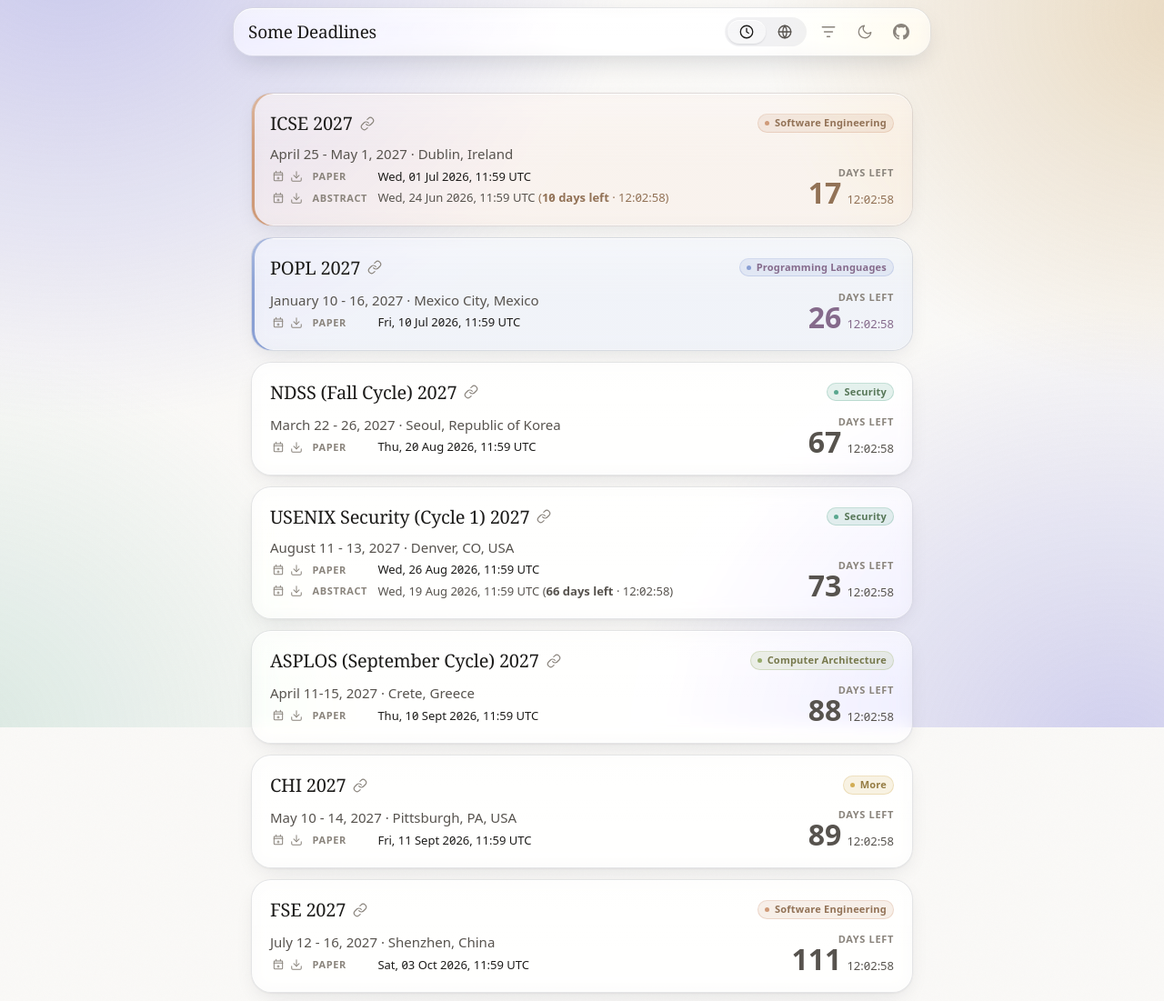
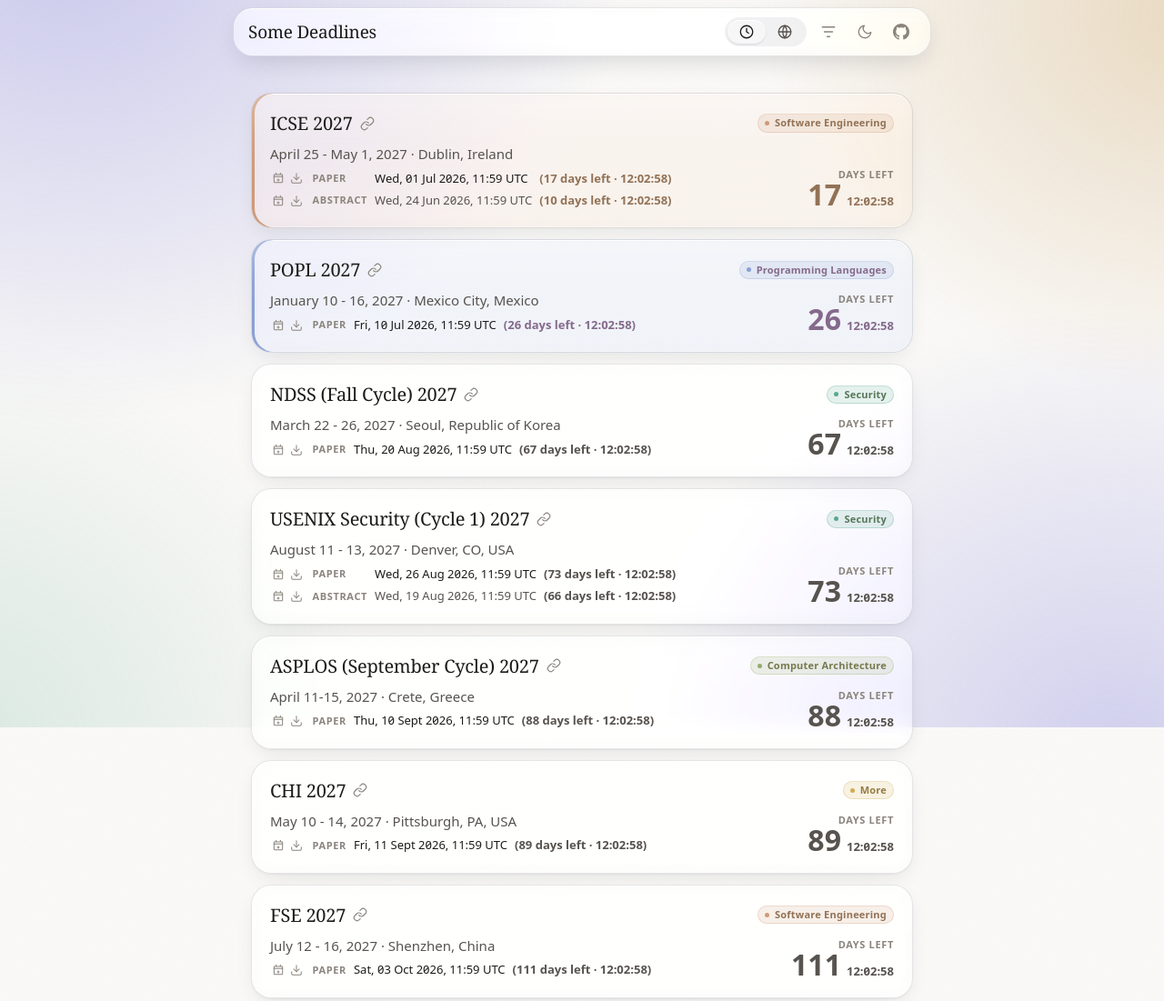
Before and after one commit to chyanju/some-deadlines, an Astro site: page / in a window 1280 px wide. Shown: the top 1101 px of the page at 91% size. Built offline with nearby package versions, Linux system fonts and the light colour scheme; Astro itself is replaced by a stand-in of ours.

Commit message:
Countdowns: bold everything; add paper's inline countdown; align as a table
- Both deadline rows (Paper + Abstract) now carry an inline "(N days left ·
  HH:MM:SS)" countdown, laid out as an aligned mini-table (icons · label · date ·
  countdown) via a CSS grid + display:contents rows, so the countdown column lines
  up across rows within a card.
- Bolder weights everywhere: big figure 700, big clock 600, "DAYS LEFT" label
  700, inline figure 700 / inline clock 600.
- New InlineCountdown.astro; countdown.ts renders all [data-inline-cd] (paper and
  abstract); the old abstract-only .abs-cd / [data-abs-*] renamed to .cd-inline /
  [data-inline-*].

```diff
--- a/src/components/ConferenceCard.astro
+++ b/src/components/ConferenceCard.astro
@@ -2,6 +2,7 @@
 import type { ProcessedConference } from "../lib/deadlines";
 import { deadlineItems } from "../lib/deadlines";
 import DeadlineActions from "./DeadlineActions.astro";
+import InlineCountdown from "./InlineCountdown.astro";
 
 interface Props {
   conf: ProcessedConference;
@@ -50,32 +51,34 @@
     </div>
   </div>
 
-  {/* Row 2 — dates + per-deadline rows w/ their own add-to-calendar icons (left),
-      countdown (right, dropped down) */}
+  {/* Row 2 — date·place, then a per-deadline mini-table (icons · label · date ·
+      countdown) with aligned columns; the big paper countdown (the focus) sits on
+      the right. */}
   <div class="mt-2.5 flex items-end justify-between gap-4">
     <div class="min-w-0 flex-1">
       <p class="text-[0.9375rem] text-text-2">{conf.date} · {conf.place}</p>
-      <dl class="mt-1 space-y-1 text-[0.8125rem]">
-        <div class="flex items-center gap-2">
-          <span class="flex min-w-[2.4rem] shrink-0 items-center gap-0.5">
+      <dl class="dl-grid mt-1.5 text-[0.8125rem]">
+        <div class="contents">
+          <span class="flex min-w-[2.4rem] items-center gap-0.5">
             {paper && <DeadlineActions item={paper} />}
           </span>
-          <dt class="eyebrow w-16 shrink-0">Paper</dt>
-          <dd class="tnum text-text" data-dl={conf.deadlineMs ?? ""}>
-            {conf.deadlineShort ?? "TBA"}
+          <dt class="eyebrow">Paper</dt>
+          <dd class="tnum text-text">
+            <span data-dl={conf.deadlineMs ?? ""}>{conf.deadlineShort ?? "TBA"}</span>
           </dd>
+          <InlineCountdown ms={conf.deadlineMs} />
         </div>
         {
           conf.absShort && (
-            <div class="flex items-center gap-2">
-              <span class="flex min-w-[2.4rem] shrink-0 items-center gap-0.5">
+            <div class="contents">
+              <span class="flex min-w-[2.4rem] items-center gap-0.5">
                 {abstract && <DeadlineActions item={abstract} />}
               </span>
-              <dt class="eyebrow w-16 shrink-0">Abstract</dt>
+              <dt class="eyebrow">Abstract</dt>
               <dd class="tnum text-text-2">
                 <span data-dl={conf.absDeadlineMs ?? ""}>{conf.absShort}</span>
-                <span class="abs-cd" data-abs-cd data-deadline={conf.absDeadlineMs}>(<span data-abs-days>—</span><span data-abs-clock></span>)</span>
               </dd>
+              <InlineCountdown ms={conf.absDeadlineMs} />
             </div>
           )
         }
@@ -85,8 +88,8 @@
     <div class="shrink-0 text-right leading-none">
       <span class="cd-eyebrow eyebrow">days left</span>
       <div class="flex items-baseline justify-end gap-1.5">
-        <span data-cd-days class="tnum text-[2rem] leading-none font-semibold text-text-2">—</span>
-        <span data-cd-clock class="tnum text-[0.8125rem] text-text-2">&nbsp;</span>
+        <span data-cd-days class="tnum text-[2rem] leading-none font-bold text-text-2">—</span>
+        <span data-cd-clock class="tnum text-[0.8125rem] font-semibold text-text-2">&nbsp;</span>
       </div>
     </div>
   </div>
--- /dev/null
+++ b/src/components/InlineCountdown.astro
@@ -0,0 +1,15 @@
+---
+// Small inline deadline countdown cell: "(N days left · HH:MM:SS)", or "(passed)".
+// Always renders a cell (empty for TBA) so the deadline grid columns stay aligned.
+// Wired by scripts/countdown.ts via [data-inline-cd] (reads data-deadline; ticks).
+interface Props {
+  ms: number | null;
+}
+const { ms } = Astro.props;
+---
+
+<span class="cd-inline" data-inline-cd data-deadline={ms ?? ""}>
+  {ms != null && (
+    <Fragment>(<span data-inline-days>—</span><span data-inline-clock></span>)</Fragment>
+  )}
+</span>
--- a/src/scripts/countdown.ts
+++ b/src/scripts/countdown.ts
@@ -57,22 +57,21 @@
     for (const card of ordered) list.appendChild(card);
   }
 
-  // Inline abstract-deadline countdowns: "(N days left · HH:MM:SS)" or "(passed)".
-  const absCds = Array.from(
-    document.querySelectorAll<HTMLElement>("[data-abs-cd]"),
+  // Inline per-deadline countdowns (paper + abstract): "(N days left · HH:MM:SS)"
+  // or "(passed)".
+  const inlineCds = Array.from(
+    document.querySelectorAll<HTMLElement>("[data-inline-cd]"),
   );
-  const renderAbs = (t: number) => {
-    for (const el of absCds) {
+  const renderInline = (t: number) => {
+    for (const el of inlineCds) {
       const ms = Number(el.dataset.deadline);
       if (!ms) continue;
-      const daysEl = el.querySelector<HTMLElement>("[data-abs-days]");
-      const clockEl = el.querySelector<HTMLElement>("[data-abs-clock]");
+      const daysEl = el.querySelector<HTMLElement>("[data-inline-days]");
+      const clockEl = el.querySelector<HTMLElement>("[data-inline-clock]");
       if (ms < t) {
-        el.classList.add("is-abs-past");
         if (daysEl) daysEl.textContent = "passed";
         if (clockEl) clockEl.textContent = "";
       } else {
-        el.classList.remove("is-abs-past");
         const { days, clock } = formatClock(ms - t);
         if (daysEl) daysEl.textContent = `${days} ${days === 1 ? "day" : "days"} left`;
         if (clockEl) clockEl.textContent = ` · ${clock}`;
@@ -91,7 +90,7 @@
       if (daysEl) daysEl.textContent = String(days);
       if (clockEl) clockEl.textContent = clock;
     }
-    renderAbs(t);
+    renderInline(t);
   };
   tick();
   timer = window.setInterval(tick, 1000);
--- a/src/styles/global.css
+++ b/src/styles/global.css
@@ -231,28 +231,47 @@
     0 2px 8px rgba(0, 0, 0, 0.5);
 }
 /* The whole countdown takes ONE colour — the category/urgency colour when due
-   soon, the muted default otherwise — figure AND clock together, for both the big
-   paper figure and the inline abstract one. Size + weight give the hierarchy. */
+   soon, the muted default otherwise — figure AND clock together, for the big
+   paper figure and the inline per-deadline ones. Size + weight give the hierarchy. */
 .is-soon [data-cd-days],
 .is-urgent [data-cd-days],
 .is-soon [data-cd-clock],
 .is-urgent [data-cd-clock],
-.is-soon .abs-cd,
-.is-urgent .abs-cd {
+.is-soon .cd-inline,
+.is-urgent .cd-inline {
   color: color-mix(in oklch, var(--c) 70%, var(--color-text));
 }
 
-/* Inline abstract-deadline countdown: small (inherits the row's 0.8125rem); the
-   "N days left" figure is bolded for emphasis; colour comes from the rule above
-   (urgent) or the muted default below. Hidden on past cards. */
-.abs-cd {
+/* "DAYS LEFT" label above the big figure — bold, to match the figures. */
+.cd-eyebrow {
+  font-weight: 700;
+}
+
+/* Per-deadline rows as an aligned mini-table: icons · label · date · countdown.
+   Rows are display:contents so every cell shares these four auto-sized columns,
+   lining the countdown up across Paper / Abstract. */
+.dl-grid {
+  display: grid;
+  grid-template-columns: auto auto auto auto;
+  align-items: center;
+  column-gap: 0.5rem;
+  row-gap: 0.3rem;
+  width: max-content;
+  max-width: 100%;
+}
+
+/* Inline per-deadline countdown: small (inherits the row's 0.8125rem) but bold —
+   the "N days left" figure is heaviest. Colour comes from the rule above (urgent)
+   or the muted default. Hidden on past cards. */
+.cd-inline {
   white-space: nowrap;
   color: var(--color-text-2);
-}
-[data-abs-days] {
   font-weight: 600;
 }
-.card.is-past .abs-cd {
+[data-inline-days] {
+  font-weight: 700;
+}
+.card.is-past .cd-inline {
   display: none;
 }
 
```
